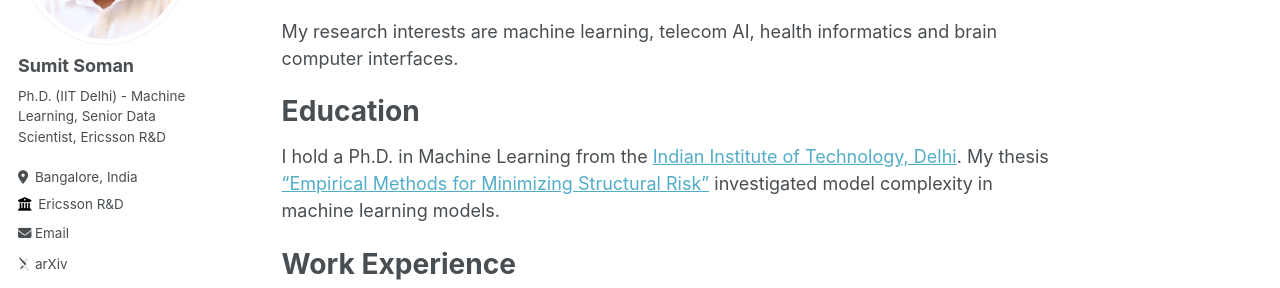
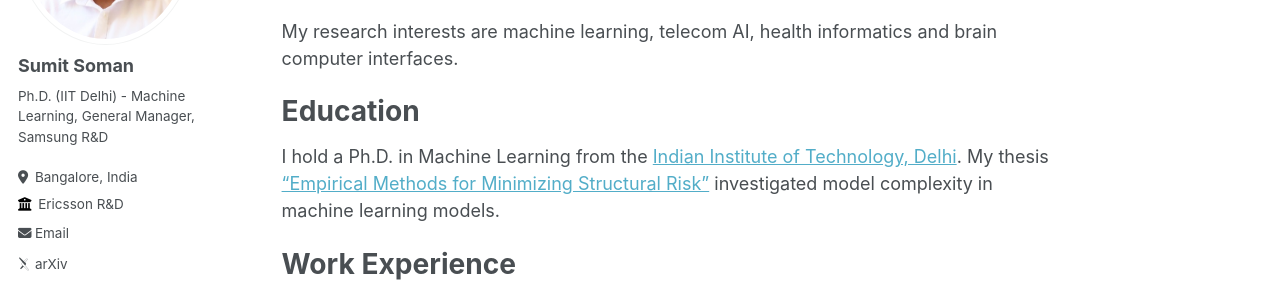
Before and after one commit to sumitsoman/sumitsoman.github.io, a Jekyll site: the page built from _pages/about.md, in a window 1280 px wide. Shown: the part 258-546 px from the top of the page. Built offline with Jekyll 4.4.1, drawn with Linux system fonts in a browser that asks for light colours; some web fonts are replaced.

Commit message:
updating affiliation

```diff
--- a/_config.yml
+++ b/_config.yml
@@ -25,7 +25,7 @@ author:
   avatar           : "profile2.png"
   name             : "Sumit Soman"
   pronouns         : # example: "she/her"
-  bio              : "Ph.D. (IIT Delhi) - Machine Learning, Senior Data Scientist, Ericsson R&D"
+  bio              : "Ph.D. (IIT Delhi) - Machine Learning, General Manager, Samsung R&D"
   location         : "Bangalore, India"
   employer         : "Ericsson R&D"
   uri              : # URL
```
